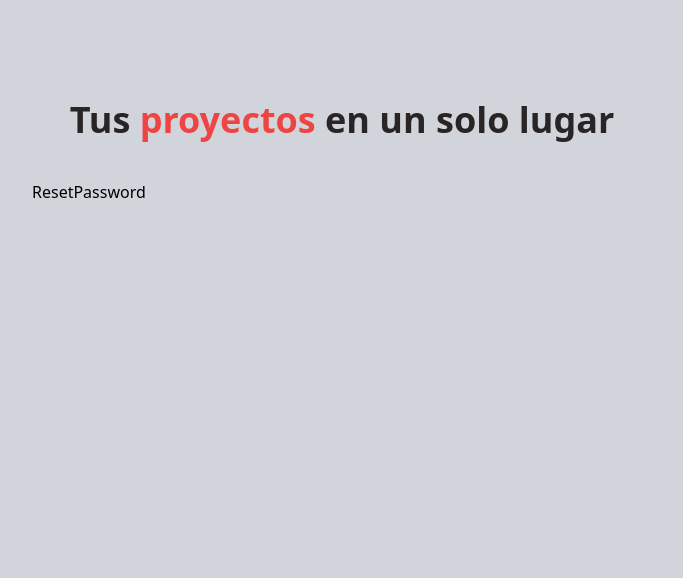
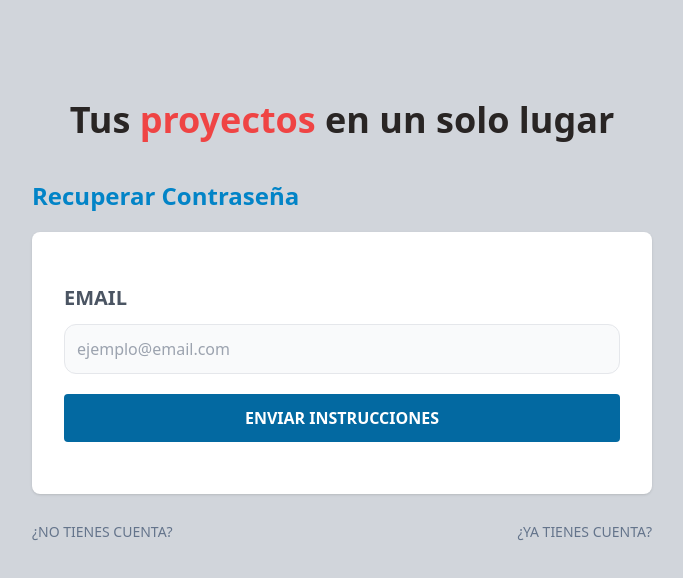
Before and after one commit to AyrDS/nextTask, a React (Vite) app: page /olvide-pass in a window 1280 px wide. Shown: the top 578 px of the page, without its empty margins (298-981 px from the left). Built offline with nearby package versions, Linux system fonts and the light colour scheme.

Commit message:
Olvide contraseña terminado

```diff
--- a/src/pages/Register.jsx
+++ b/src/pages/Register.jsx
@@ -1,5 +1,4 @@
 import { Link } from 'react-router-dom';
-
 
 export const Register = () => {
    return (
--- a/src/pages/ResetPassword.jsx
+++ b/src/pages/ResetPassword.jsx
@@ -1,6 +1,48 @@
+import { Link } from 'react-router-dom';
 
 export const ResetPassword = () => {
    return (
-      <div>ResetPassword</div>
+      <>
+         <h1 className="text-sky-600 font-black text-2xl" >Recuperar Contraseña</h1>
+
+         <form className="my-5 bg-white shadow rounded-lg p-8" >
+            <div className="my-5" >
+               <label
+                  htmlFor="email"
+                  className="uppercase text-gray-600 block text-xl font-bold"
+               >
+                  Email
+               </label>
+               <input
+                  type="email"
+                  placeholder="ejemplo@email.com"
+                  id="email"
+                  className="w-full mt-3 p-3 border rounded-xl bg-gray-50"
+               />
+            </div>
+
+            <input
+               type="submit"
+               value='Enviar instrucciones'
+               className="bg-sky-700 w-full py-3 mb-5 text-white uppercase font-bold rounded cursor-pointer hover:bg-sky-800 transition-all"
+            />
+         </form>
+
+         <nav className="lg:flex lg:justify-between" >
+            <Link
+               to='/registro'
+               className='block text-center my-5 lg:my-2 text-slate-500 uppercase text-sm hover:text-slate-700'
+            >
+               ¿No tienes cuenta?
+            </Link>
+
+            <Link
+               to='/'
+               className='block text-center my-5 lg:my-2 text-slate-500 uppercase text-sm hover:text-slate-700'
+            >
+               ¿Ya tienes cuenta?
+            </Link>
+         </nav>
+      </>
    )
 }
```
